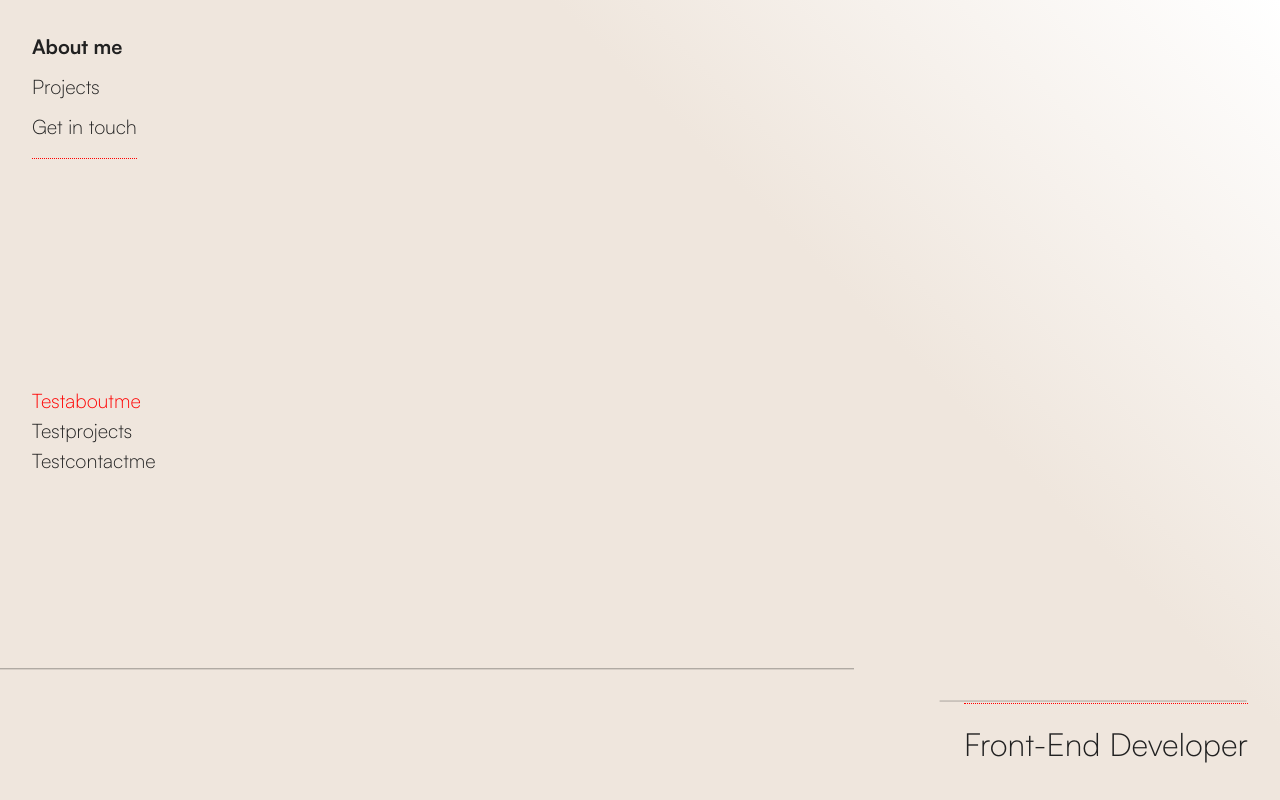
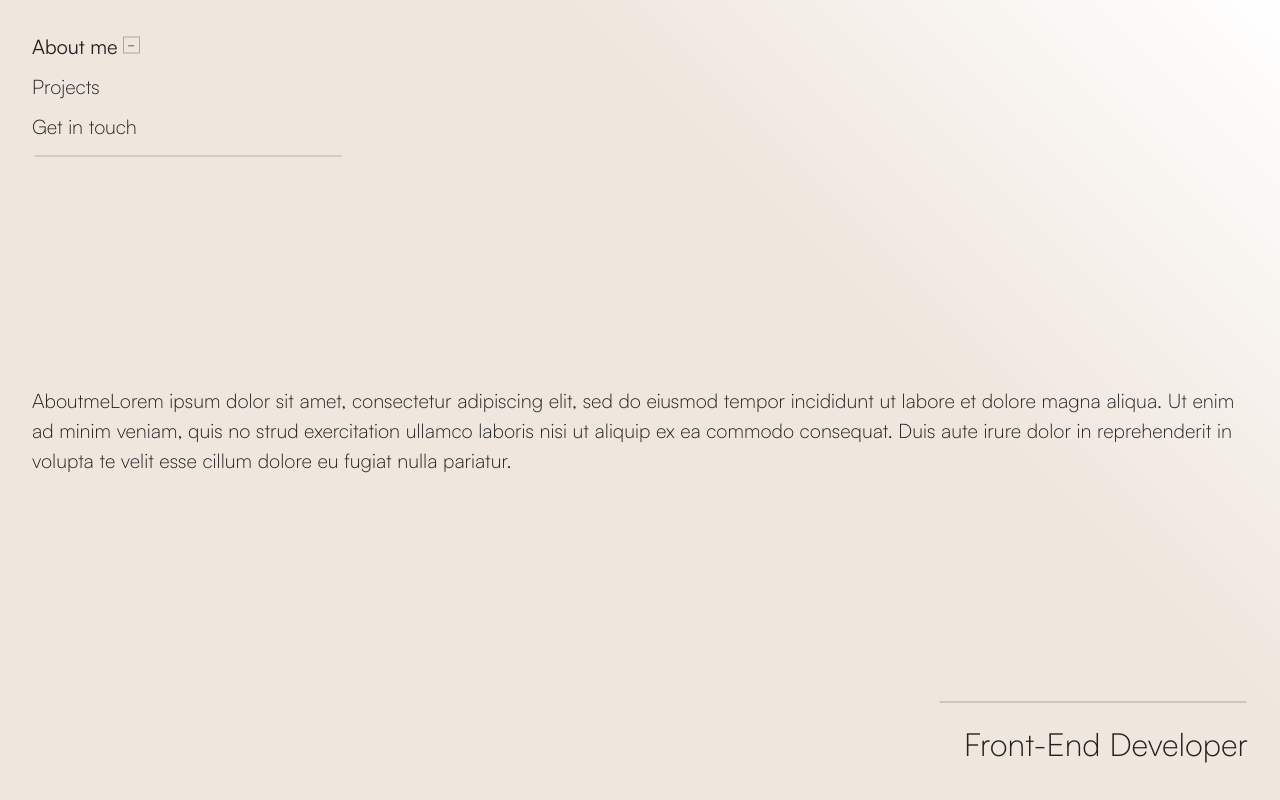
Before and after one commit to michaeland974/portfolio-page, a website with bundled scripts: page src/index.html in a window 1280 px wide. Both pictures are taken after a click on the button "About me". Built offline with nearby package versions, Linux system fonts and the light colour scheme; files whose address does not match are found by name.

Commit message:
feat: button added to nav bar, transition added to views

```diff
--- a/src/index.html
+++ b/src/index.html
@@ -40,15 +40,27 @@
         <div class="content">
           <section class="view" id="about-me"
                    aria-selected="false">
-            Testaboutme
+            AboutmeLorem ipsum dolor sit amet, consectetur adipiscing elit, sed do eiusmod
+            tempor incididunt ut labore et dolore magna aliqua. Ut enim ad minim veniam, quis no
+            strud exercitation ullamco laboris nisi ut aliquip ex ea commodo consequat. Duis aute
+            irure dolor in reprehenderit in volupta
+            te velit esse cillum dolore eu fugiat nulla pariatur.
           </section>
           <section class="view" id="projects"
                    aria-selected="false">
-            Testprojects
+            ProjectsLorem ipsum dolor sit amet, consectetur adipiscing elit, sed do eiusmod
+            tempor incididunt ut labore et dolore magna aliqua. Ut enim ad minim veniam, quis no
+            strud exercitation ullamco laboris nisi ut aliquip ex ea commodo consequat. Duis aute
+            irure dolor in reprehenderit in volupta
+            te velit esse cillum dolore eu fugiat nulla pariatur.
           </section>
           <section class="view" id="get-in-touch"
                    aria-selected="false">
-            Testcontactme
+            GetINTOUChLorem ipsum dolor sit amet, consectetur adipiscing elit, sed do eiusmod
+            tempor incididunt ut labore et dolore magna aliqua. Ut enim ad minim veniam, quis no
+            strud exercitation ullamco laboris nisi ut aliquip ex ea commodo consequat. Duis aute
+            irure dolor in reprehenderit in volupta
+            te velit esse cillum dolore eu fugiat nulla pariatur.
           </section>
         </div>
       </main>
--- a/src/styles/animations.css
+++ b/src/styles/animations.css
@@ -60,10 +60,6 @@ h1, nav{
   animation-fill-mode: both;
 }
 
-#symbol [position="left"][highlighted="true"]{
-  --border-length: 50vw;
-}
-
 @media screen and (min-width: 600px),
                        (orientation: landscape) {
  :root{ --border-length: 12vw; }
--- a/src/styles/index.css
+++ b/src/styles/index.css
@@ -23,9 +23,8 @@
   --border-length: 23vw;
   --border-length-negative: calc(var(--border-length) * -1);
   --border-translate-media: 1vw;
-  --onload-animation: 1s cubic-bezier(0.18, 0.92, 1, 1) 0.5s;
+  --onload-animation: 0.9s cubic-bezier(0, 1, 1, 1) 0.65s;
 
-  --display-border: 0.7px dotted red;
   --display-padding: 1rem;
   --fs: clamp(1rem, 2.5vw, 1.25rem);
   --fs-xl: clamp(2rem, 2.5vw, 5rem);
@@ -48,7 +47,6 @@ body{
 
 h1{
   align-self: flex-end;
-  border-top: var(--display-border);
   padding-top: var(--display-padding);
   font-size: var(--fs-xl);
 }
--- a/src/styles/main-content.css
+++ b/src/styles/main-content.css
@@ -1,3 +1,19 @@
+.content{
+  display: grid;
+}
+
+.view{
+  grid-column: 1;
+  grid-row: 1;
+  display: flex;
+  justify-content: flex-start;
+
+  opacity: 0;
+  visibility: hidden;
+	transition: all cubic-bezier(0, 1, 0.5, 1) 0.6s;
+}
+
 .view[aria-selected="true"]{
-  color: red;
+  opacity: 1;
+  visibility: visible;
 }
--- a/src/styles/nav.css
+++ b/src/styles/nav.css
@@ -1,6 +1,5 @@
 nav{
   align-self: flex-start;
-  border-bottom: var(--display-border);
   padding-bottom: var(--display-padding);
 }
 
@@ -12,5 +11,21 @@ nav > .wrapper{
 
 nav [role="button"] { cursor: pointer; }
 nav [aria-expanded="true"] {
-  font-family: Satoshi-Bold;
+  position: relative;
+  font-family: Satoshi-Regular;
 }
+
+nav [aria-expanded="true"]::after{
+  position: absolute;
+  content: "-";
+  display: inline-flex;
+  justify-content: center;
+  align-items: center;
+  height: 15px;
+  width: 15px;
+  padding: 5.5px 7.5px 9px 7.5px;
+  margin-left: 5px;
+  color: var(--grey);
+  border: 1px solid var(--light-grey);
+  transform: translateY(4.5px);
+}
```
